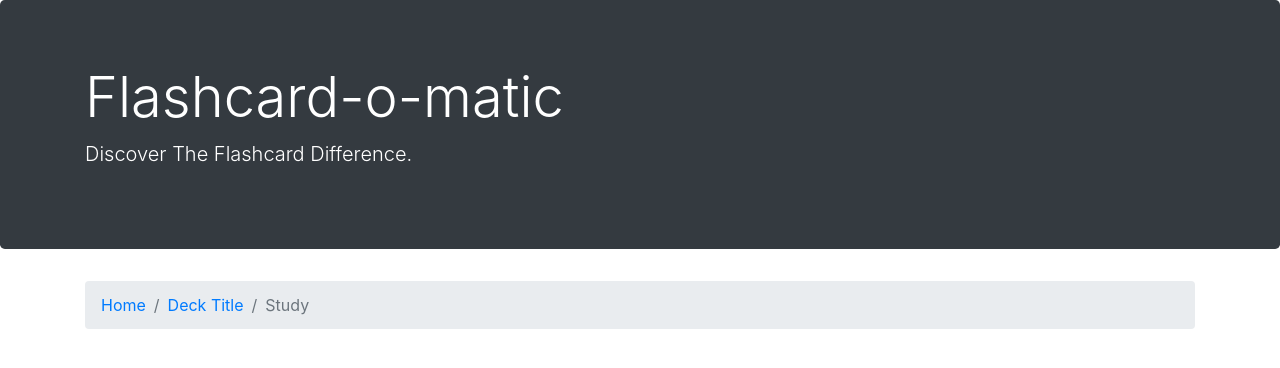
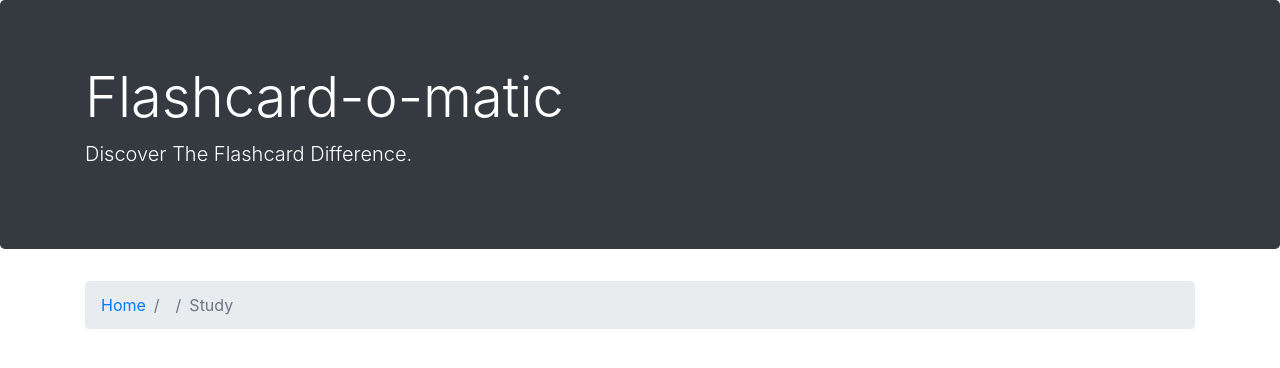
Before and after one commit to charismadezonie/thinkfulchallenges, a React (Create React App) app in the folder Project_Flashcards_Qualified_1/: page /decks/1/study in a window 1280 px wide. Shown: the top 368 px of the page. Built offline with nearby package versions, Linux system fonts and the light colour scheme; no server answers; a web font is replaced by a local one.

Commit message:
breadcrumb tapping api

```diff
--- a/Project_Flashcards_Qualified_1/src/Layout/Decks/Study.js
+++ b/Project_Flashcards_Qualified_1/src/Layout/Decks/Study.js
@@ -1,12 +1,23 @@
-import React, { useState } from "react";
+import React, { useEffect, useState } from "react";
 import { Link, useRouteMatch } from "react-router-dom";
 import { readDeck } from "../../utils/api";
 
 function Study() {
   const { params } = useRouteMatch();
   const deckId = params.slug;
-  const cards = readDeck(deckId).then(({ cards }) => cards);
-  console.log(cards);
+  const [currentDeck, setCurrentDeck] = useState({});
+
+  useEffect(() => {
+    const abortController = new AbortController();
+
+    async function fetchCards() {
+      const decksData = await readDeck(deckId, abortController.signal);
+      setCurrentDeck(decksData);
+    }
+    fetchCards();
+    console.log("render");
+  }, []);
+
   return (
     <>
       <nav aria-label="breadcrumb">
@@ -15,14 +26,13 @@ function Study() {
             <Link to="/">Home</Link>
           </li>
           <li className="breadcrumb-item">
-            <Link to="#">Deck Title</Link>
+            <Link to="#">{currentDeck.name}</Link>
           </li>
           <li className="breadcrumb-item active" aria-current="page">
             Study
           </li>
         </ol>
       </nav>
-      <p>{cards.card}</p>
     </>
   );
 }
--- a/Project_Flashcards_Qualified_1/src/Layout/Home.js
+++ b/Project_Flashcards_Qualified_1/src/Layout/Home.js
@@ -30,6 +30,7 @@ function Home({ decks, setDecks }) {
             <div className="card" key={index}>
               <p>{deck.name}</p>
               <p>{deck.cards.length} cards</p>
+              <p>{deck.description}</p>
               <Link to={`/decks/${deck.id}`}>
                 <button type="button">View</button>
               </Link>
```
